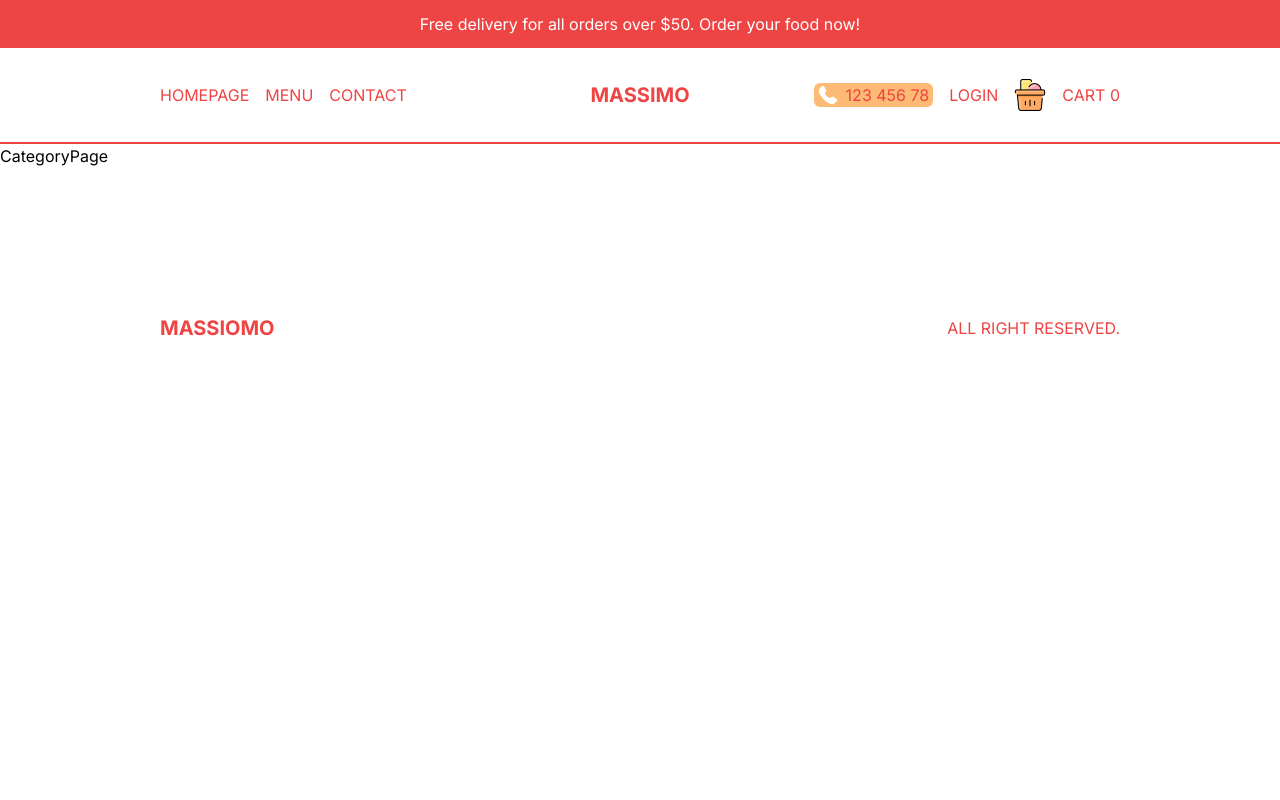
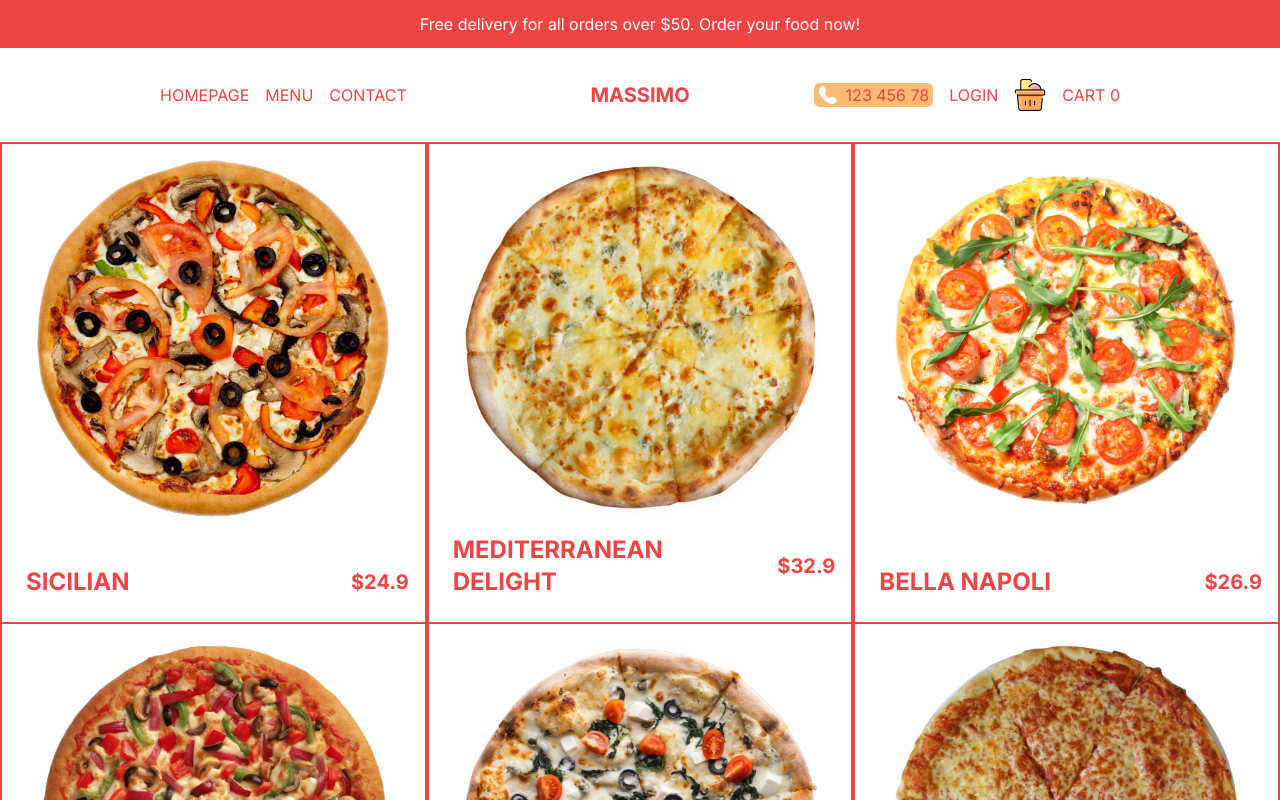
Before and after one commit to AtanasKr/MASSIMO, a Next.js app: page /menu/1 in a window 1280 px wide. Shown: the top 800 px of the page. Built offline with nearby package versions, Linux system fonts and the light colour scheme.

Commit message:
working on desing

```diff
--- a/src/app/menu/[category]/page.tsx
+++ b/src/app/menu/[category]/page.tsx
@@ -1,8 +1,27 @@
+import { pizzas } from '@/data'
+import Image from 'next/image'
+import Link from 'next/link'
 import React from 'react'
 
 const CategoryPage = () => {
   return (
-    <div>CategoryPage</div>
+    <div className='flex flex-wrap text-red-500'>
+      {pizzas.map(item => (
+        <Link className='w-full h-[60vh] border-r-2 border-l-2 border-b-2 border-red-500 sm:w-1/2 lg:w-1/3 p-4 flex flex-col justify-between group hover:bg-red-100' href={`/products/${item.id}`} key={item.id} >
+          {/* IMAGE CONTAINER */}
+          {item.img && <div className='relative h-[80%]'>
+            <Image src={item.img} alt="" fill className='object-contain' />
+          </div>}
+
+          {/* TEXT CONTAINER */}
+          <div className='flex items-center justify-between font-bold'>
+            <h1 className='text-2xl uppercase p-2'>{item.title}</h1>
+            <h2 className='group-hover:hidden text-xl'>${item.price}</h2>
+            <button className='hidden group-hover:block uppercase bg-red-500 text-white p-2 rounded-md'>Add to cart</button>
+          </div>
+        </Link>
+      ))}
+    </div>
   )
 }
 
```
